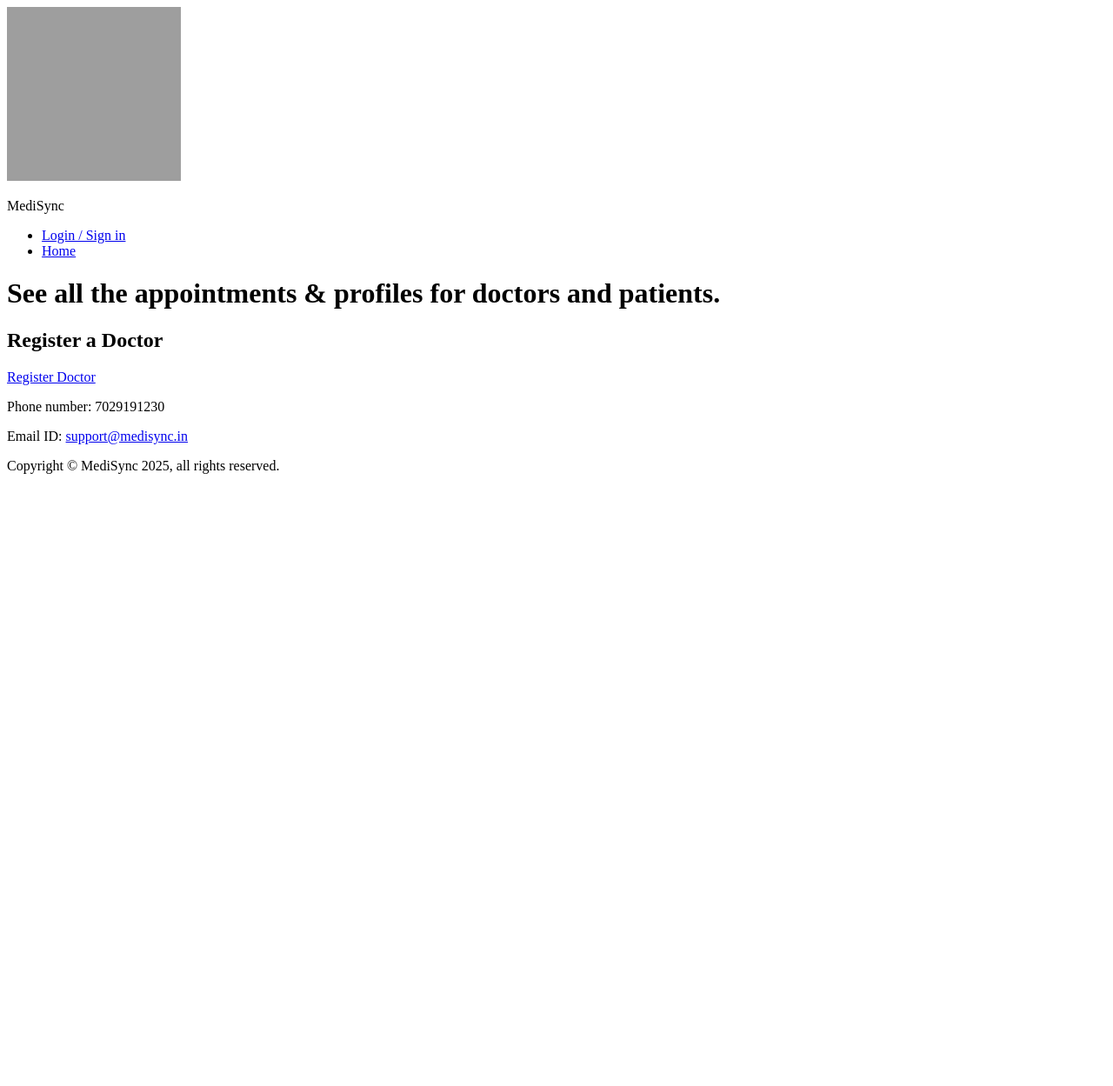
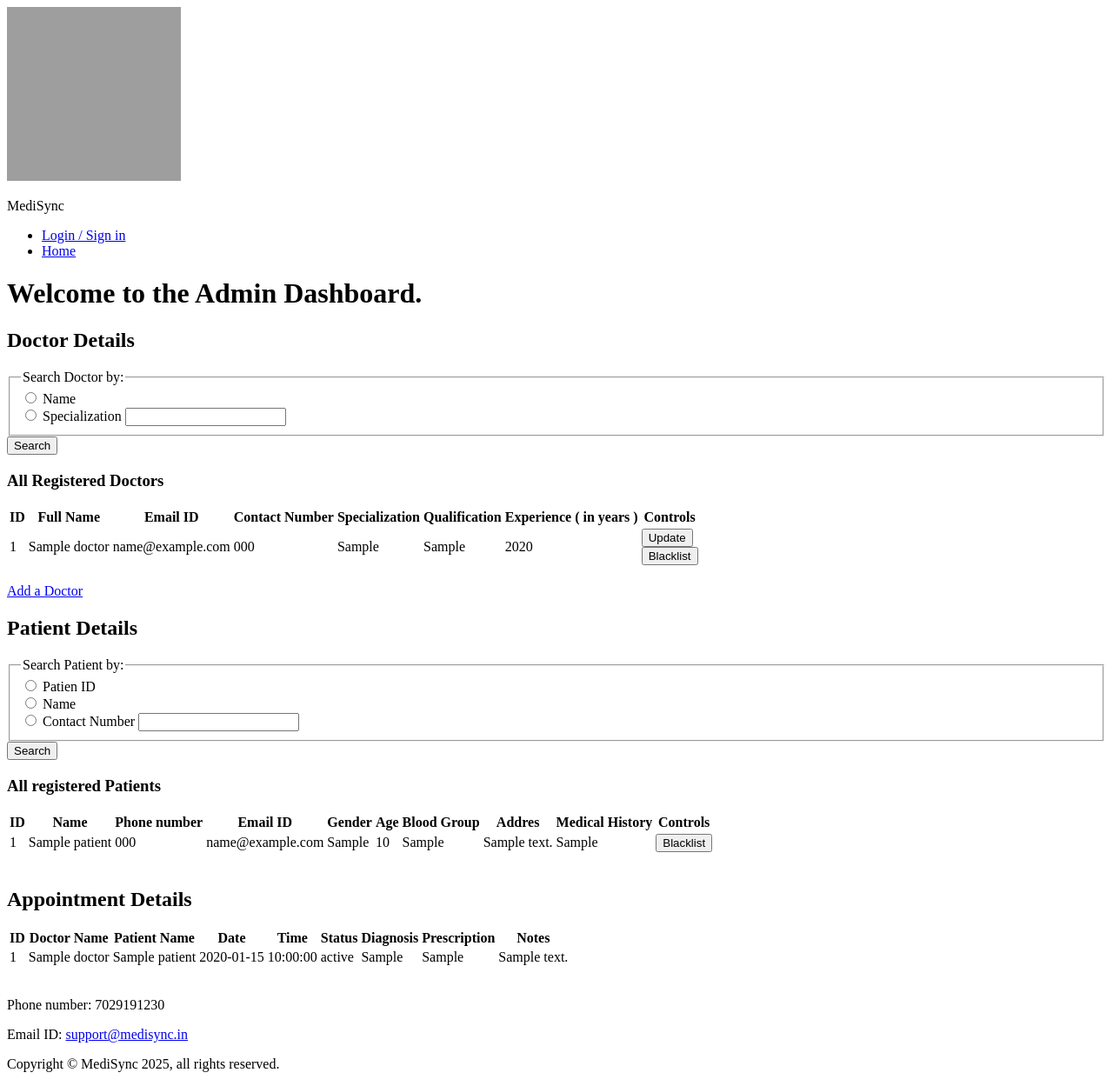
Before and after one commit to 23f1002307/MediSync, a Flask app: page /admin/dashboard in a window 1280 px wide. Shown: the whole page at 87% size. Before the commit the page ends 545 px from the top, so only its background shows below. Run offline with Flask 3, Linux system fonts and the light colour scheme; tables that the repository leaves empty hold one stand-in row (values such as "Sample post"); grey boxes are pictures that could not be loaded.

Commit message:
Milestone-HMS Admin-Dashboard-Management

```diff
--- a/app.py
+++ b/app.py
@@ -47,8 +47,7 @@ def patient_registeration ( ): # Patient Registeration form
 	return render_template ( "patient_registeration.html" )
 
 @app.route ( "/doctor_registeration", methods = [ "GET", "POST" ] )
-def doctor_registeration ( ): # Doctor Registeration form
-	message = ""
+def doctor_registeration ( ): # Doctor Registeration form. Successful registeration of a new doctor redirects to the admin dashboard and for an existing login ID, the user is redirected to the login form.
 	if request.method == "POST":
 		name = request.form.get ( "name" )
 		phone = request.form.get ( "phone" )
@@ -62,7 +61,7 @@ def doctor_registeration ( ): # Doctor Registeration form
 			new_doctor = Doctor ( name = name, phone = phone, email = email_id, password = password, specialization = specialization, qualification = qualification, experience_years = experience_years )
 			db.session.add ( new_doctor )
 			db.session.commit ( )
-			return redirect ( url_for ( 'login', message = "Registeration successful. Please login with your new Email ID and password." ))
+			return redirect ( url_for ( 'admin_dashboard' ))
 		else:
 			return redirect ( url_for ( 'login', message = "This email ID is already registered. Provide a new one or login into the existing one." ))
 	return render_template ( "doctor_registeration.html" )
@@ -111,7 +110,84 @@ def doctor_dashboard ( doctor_id ): # For doctors, this will redirect to their d
 
 @app.route ( "/admin/dashboard", methods = [ "GET", "POST" ] )
 def admin_dashboard ( ): # Login page will redirect here if the correct admin credentials are entered
-	return render_template ( "admin_dashboard.html" )
+	# All Doctors, patients, and appointments need to be displayed on the admin dashboard:
+	all_doctors = Doctor.query.all ( ) # It will return a list of Doctor objects
+	all_patients = Patient.query.all ( )
+	all_appointments = Appointment.query.all ( )
+	return render_template ( "admin_dashboard.html", all_doctors = all_doctors, all_patients = all_patients, all_appointments = all_appointments, searched_doctor = None, searched_patient = None )
+
+# The following 3 methods are to deal with doctor related tasks on the admin dashboard: update_doctor, delete_doctor, search_doctor
+@app.route ( "/update/doctor/<int:doctor_id>", methods = [ "GET", "POST" ] )
+def update_doctor ( doctor_id ):
+	doctor = Doctor.query.get ( doctor_id )
+	if request.method == "POST":
+		doctor.name = request.form.get ( "name" )
+		doctor.phone = request.form.get ( "phone" )
+		doctor.email = request.form.get ( "email" )
+		doctor.password = request.form.get ( "password" )
+		doctor.specialization = request.form.get ( "specialization" )
+		doctor.qualification = request.form.get ( "qualification" )
+		doctor.experience_years = request.form.get ( "experience_years" )
+		db.session.commit ( )
+		return redirect ( url_for ( 'admin_dashboard' ))
+	return render_template ( 'update_doctor.html', doctor = doctor )
+
+@app.route ( "/delete/doctor/<int:doctor_id>", methods = [ "GET", "POST" ] )
+def delete_doctor ( doctor_id ):
+	doctor = Doctor.query.get ( doctor_id )
+	db.session.delete ( doctor )
+	db.session.commit ( )
+	return redirect ( url_for ( 'admin_dashboard' ))
+
+@app.route ( "/search/doctor", methods = [ "GET", "POST" ] )
+def search_doctor ( ):
+	search_by = request.form.get ( "search_by" )
+	search_value = request.form.get ( "search_value" )
+	# If search is None then return all entries:
+	if search_value == None or search_by == None:
+		return redirect ( url_for ( "admin_dashboard" ))
+	# If search is performed:
+	if search_by == "doctor_name":
+		filtered_doctors = Doctor.query.filter ( Doctor.name.ilike (f"%{search_value}%" )).all ( )
+	elif search_by == "specialization":
+		filtered_doctors = Doctor.query.filter ( Doctor.specialization.ilike ( f"%{search_value}%" )).all ( )
+	else:
+		filtered_doctors = [ ]
+	all_patients = Patient.query.all ( )
+	all_appointments = Appointment.query.all ( )
+	return render_template ( "admin_dashboard.html", all_doctors = filtered_doctors, all_patients = all_patients, all_appointments = all_appointments, searched_doctor = search_value, searched_patient = None )
+
+# The following 2 methods are to deal with patient related tasks on the admin dashboard: search patient and delete_patient
+@app.route ( "/delete/patient/<int:patient_id>", methods = [ "GET", "POST" ] )
+def delete_patient ( patient_id ):
+	patient = Patient.query.get ( patient_id )
+	db.session.delete ( patient )
+	db.session.commit ( )
+	return redirect ( url_for ( 'admin_dashboard' ))
+
+@app.route ( "/search/patient", methods = [ "GET", "POST" ] )
+def search_patient ( ):
+	search_by = request.form.get ( "search_by" )
+	search_value = request.form.get ( "search_value" )
+	if search_value == None or search_by == None:
+		return redirect ( url_for ( 'admin_dashboard' ))
+	if search_by == "patient_name":
+		filtered_patients = Patient.query.filter ( Patient.name.ilike ( f"%{search_value}%" ) ).all ( )
+	elif search_by == "contact":
+		filtered_patients = Patient.query.filter ( Patient.phone.ilike ( f"%{search_value}%" ) ).all ( )
+	elif search_by == "id":
+		filtered_patients = Patient.query.filter ( Patient.id.ilike ( f"%{search_value}%" ) ).all ( )
+	else:
+		filtered_patients = [ ]
+	all_doctors = Doctor.query.all ( )
+	all_appointments = Appointment.query.all ( )
+	return render_template ( "admin_dashboard.html",
+		all_doctors = all_doctors,
+		all_patients = filtered_patients,
+		all_appointments = all_appointments,
+		searched_doctor = None,
+		searched_patient = search_value
+	)
 
 @app.route ( "/error" )
 def error ( ): # To handle any missed conditions
--- a/templates/admin_dashboard.html
+++ b/templates/admin_dashboard.html
@@ -1,8 +1,145 @@
 {% extends "base.html" %}
 {% block title %}Admin Dashboard{% endblock %}
 {% block main %}
-<h1>See all the appointments & profiles for doctors and patients.</h1>
-<h2>Register a Doctor</h2>
-<a href="{{url_for ( 'doctor_registeration' )}}">Register Doctor</a>
+<h1>Welcome to the Admin Dashboard.</h1>
+<h2>Doctor Details</h2>
+<form action="{{url_for ( 'search_doctor' )}}" method="POST">
+<fieldset>
+<legend>Search Doctor by:</legend>
+<input type="radio" name="search_by" value="doctor_name" id="doctor_name">
+<label for="doctor_name">Name</label>
+<br>
+<input type="radio" name="search_by" value="specialization" id="specialization">
+<label for="specialization">Specialization</label>
+<input type="text" name="search_value" id="search_value">
+</fieldset>
+<button type="submit">Search</button>
+</form>
+{% if searched_doctor %}
+<p>Showing results for {{searched_doctor}}:</p>
+{% endif %}
+<h3>All Registered Doctors</h3>
+{% if all_doctors %}
+<table>
+<tr>
+<th>ID</th>
+<th>Full Name</th>
+<th>Email ID</th>
+<th>Contact Number</th>
+<th>Specialization</th>
+<th>Qualification</th>
+<th>Experience ( in years )</th>
+<th>Controls</th>
+</tr>
+{% for doctor in all_doctors %}
+<tr>
+<td>{{doctor.id}}</td>
+<td>{{doctor.name}}</td>
+<td>{{doctor.email}}</td>
+<td>{{doctor.phone}}</td>
+<td>{{doctor.specialization}}</td>
+<td>{{doctor.qualification}}</td>
+<td>{{doctor.experience_years}}</td>
+<td>
+	<form action="{{url_for ( 'update_doctor', doctor_id = doctor.id )}}" method="GET">
+	<button type="submit">Update</button>
+	</form>
+	<form action="{{url_for ( 'delete_doctor', doctor_id = doctor.id )}}" method="POST">
+	<button type="submit">Blacklist</button>
+	</form>
+</td>
+</tr>
+{% endfor %}
+</table>
+{% else %}
+<p>No matching doctors found.</p>
+{% endif %}
+<br>
+<a href="{{url_for ( 'doctor_registeration' )}}">Add a Doctor</a>
+<br>
+<h2>Patient Details</h2>
+<form action="{{url_for ( 'search_patient' )}}" method="POST">
+<fieldset>
+<legend>Search Patient by:</legend>
+<input type="radio" name="search_by" value="id" id="id">
+<label for="id">Patien ID</label>
+<br>
+<input type="radio" name="search_by" value="patient_name" id="patient_name">
+<label for="patient_name">Name</label>
+<br>
+<input type="radio" name="search_by" value="contact" id="contact">
+<label for="contact">Contact Number</label>
+<input type="text" name="search_value" id="search_value">
+</fieldset>
+<button type="submit">Search</button>
+</form>
+{% if searched_patient %}
+<p>Showing results for {{searched_patient}}</p>
+{% endif %}
+<h3>All registered Patients</h3>
+{% if all_patients %}
+<table>
+<tr>
+<th>ID</th>
+<th>Name</th>
+<th>Phone number</th>
+<th>Email ID</th>
+<th>Gender</th>
+<th>Age</th>
+<th>Blood Group</th>
+<th>Addres</th>
+<th>Medical History</th>
+<th>Controls</th>
+</tr>
+{% for patient in all_patients %}
+<tr>
+<td>{{patient.id}}</td>
+<td>{{patient.name}}</td>
+<td>{{patient.phone}}</td>
+<td>{{patient.email}}</td>
+<td>{{patient.gender}}</td>
+<td>{{patient.age}}</td>
+<td>{{patient.blood_group}}</td>
+<td>{{patient.address}}</td>
+<td>{{patient.medical_history}}</td>
+<td>
+<form action="{{url_for ( 'delete_patient', patient_id = patient.id )}}" method="POST">
+<button type="submit">Blacklist</button>
+</form>
+</td>
+</tr>
+{% endfor %}
+</table>
+{% else %}
+<p>No matches found.</p>
+{% endif %}
+<br>
+<h2>Appointment Details</h2>
+<table>
+<tr>
+<th>ID</th>
+<th>Doctor Name</th>
+<th>Patient Name</th>
+<th>Date</th>
+<th>Time</th>
+<th>Status</th>
+<th>Diagnosis</th>
+<th>Prescription</th>
+<th>Notes</th>
+</tr>
+{% for appointment in all_appointments %}
+<tr>
+<td>{{appointment.id}}</td>
+<td>{{appointment.doctor.name}}</td>
+<td>{{appointment.patient.name}}</td>
+<td>{{appointment.date}}</td>
+<td>{{appointment.time}}</td>
+<td>{{appointment.status}}</td>
+<td>{{appointment.treatment.diagnosis}}</td>
+<td>{{appointment.treatment.prescription}}</td>
+<td>{{appointment.treatment.notes}}</td>
+</tr>
+{% endfor %}
+</table>
 <br>
 {% endblock %}
```
Also changed, not shown: templates/update_doctor.html (added, +62 -0 lines), README.md.
